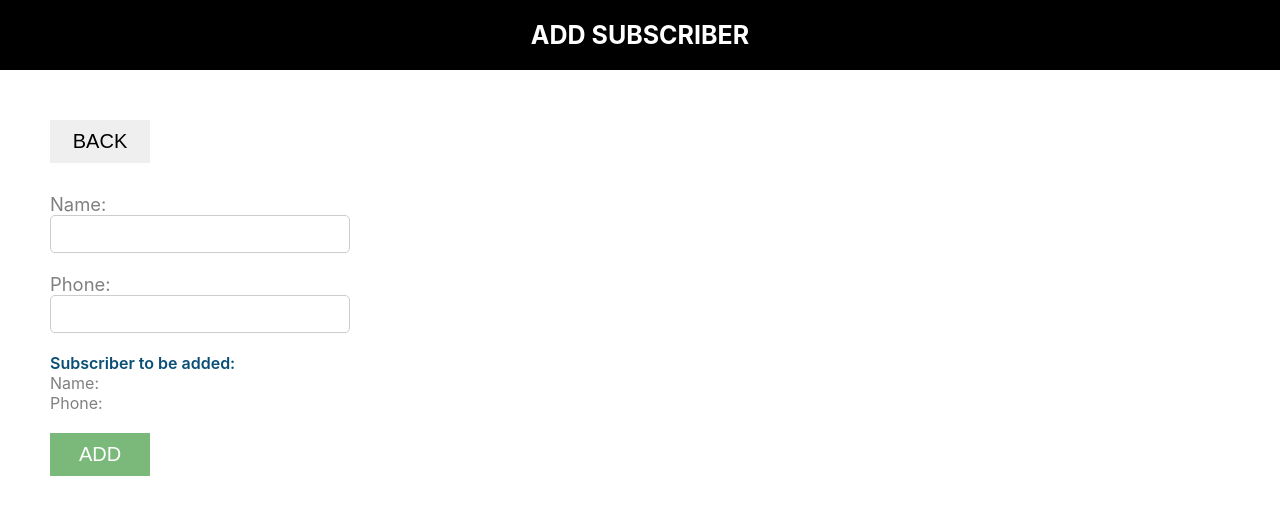
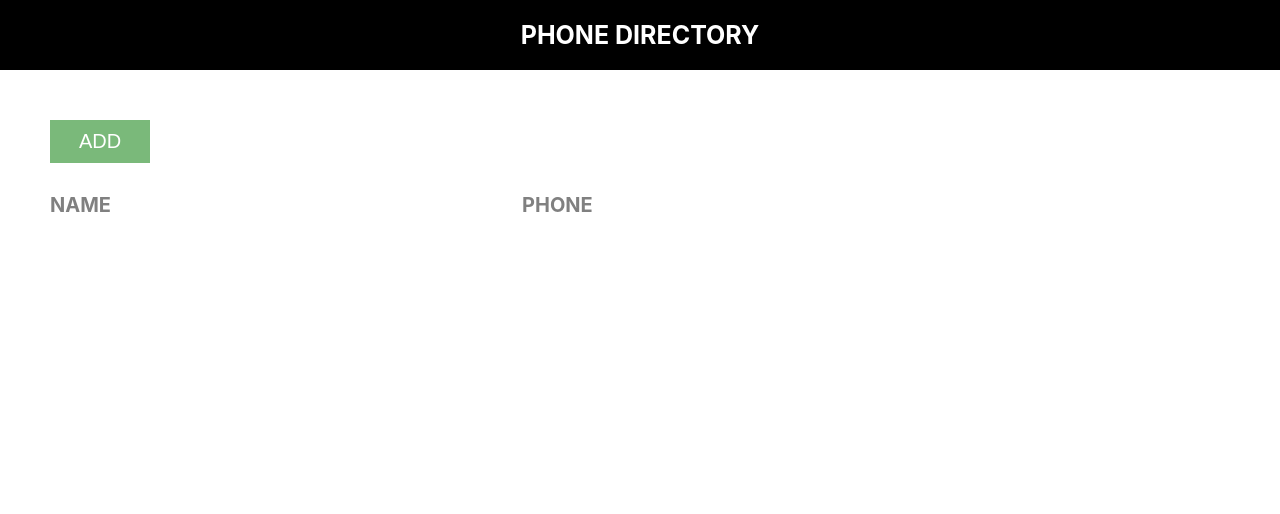
Before and after one commit to santhosh156/phone-directory, a React (Create React App) app: page / in a window 1280 px wide. Shown: the top 514 px of the page. Built offline with nearby package versions, Linux system fonts and the light colour scheme.

Commit message:
Added state in ‘AddSubscriber’ and ‘App’ components

```diff
--- a/src/AddSubscriber.js
+++ b/src/AddSubscriber.js
@@ -3,6 +3,21 @@ import Header from './Header'
 import './AddSubscriber.css'
 
 class AddSubscriber extends Component {
+
+    constructor() {
+        super();
+        this.state = {
+            id: 0,
+            name: '',
+            phone: ''
+        }
+    }
+
+    inputChangeHandler = (e) => {
+        this.state[e.target.name] = e.target.value;
+        this.setState(this.state);
+    }
+
     render() {
         return(
             <div>
@@ -12,15 +27,15 @@ class AddSubscriber extends Component {
 
                     <form className="subscriber-form">
                         <label htmlFor="name" className="label-control">Name: </label><br/>
-                        <input id="name" type="text" className="input-control" name="name"/><br/><br/>
+                        <input id="name" type="text" className="input-control" name="name" onChange={this.inputChangeHandler}/><br/><br/>
                         <label htmlFor="phone" className="label-control">Phone: </label><br/>
-                        <input id="phone" type="text" className="input-control" name="phone"/><br/><br/>
+                        <input id="phone" type="text" className="input-control" name="phone" onChange={this.inputChangeHandler}/><br/><br/>
 
 
                         <div className="subscriber-info-container">
                                 <span className="subscriber-to-add-heading">Subscriber to be added: </span><br/>
-                                <span className="subscriber-info">Name: </span><br/>
-                                <span className="subscriber-info">Phone: </span><br/>
+                                <span className="subscriber-info">Name: {this.state.name}</span><br/>
+                                <span className="subscriber-info">Phone: {this.state.phone}</span><br/>
                         </div>
 
                         <button type="submit" className="custom-btn add-btn">Add</button>
--- a/src/App.js
+++ b/src/App.js
@@ -2,27 +2,34 @@ import React, { Component } from 'react';
 import Header from './Header';
 import './App.css'
 
+// let subscribers = [
+    //   {
+    //     id: 1,
+    //     name: "Santhosh",
+    //     phone: "9597246630"
+    //   },
+    //   {
+    //     id: 2,
+    //     name: "Sowndarya",
+    //     phone: "9944709688"
+    //   },
+    //   {
+    //     id: 3,
+    //     name: "Hasini",
+    //     phone: "NA"
+    //   }
+    // ];
+
 class App extends Component {
+
+  constructor() {
+    super();
+    this.state = {
+      subscribersList: []
+    }
+  }
+
   render() {
-
-    let subscribers = [
-      {
-        id: 1,
-        name: "Santhosh",
-        phone: "9597246630"
-      },
-      {
-        id: 2,
-        name: "Sowndarya",
-        phone: "9944709688"
-      },
-      {
-        id: 3,
-        name: "Hasini",
-        phone: "NA"
-      }
-    ];
-
     return (
       <div>
         <Header heading="Phone Directory"/>
@@ -35,7 +42,7 @@ class App extends Component {
           </div>
 
           {
-            subscribers.map(sub => {
+            this.state.subscribersList.map(sub => {
               return <div id={sub.id} className="grid-container">
                   <span className="grid-item">{sub.name}</span>
                   <span className="grid-item">{sub.phone}</span>
--- a/src/index.js
+++ b/src/index.js
@@ -7,7 +7,7 @@ import AddSubscriber from './AddSubscriber';
 import * as serviceWorker from './serviceWorker';
 
 ReactDOM.render(
-    <AddSubscriber />,
+    <App />,
   document.getElementById('root'));
 
 // If you want your app to work offline and load faster, you can change
```
